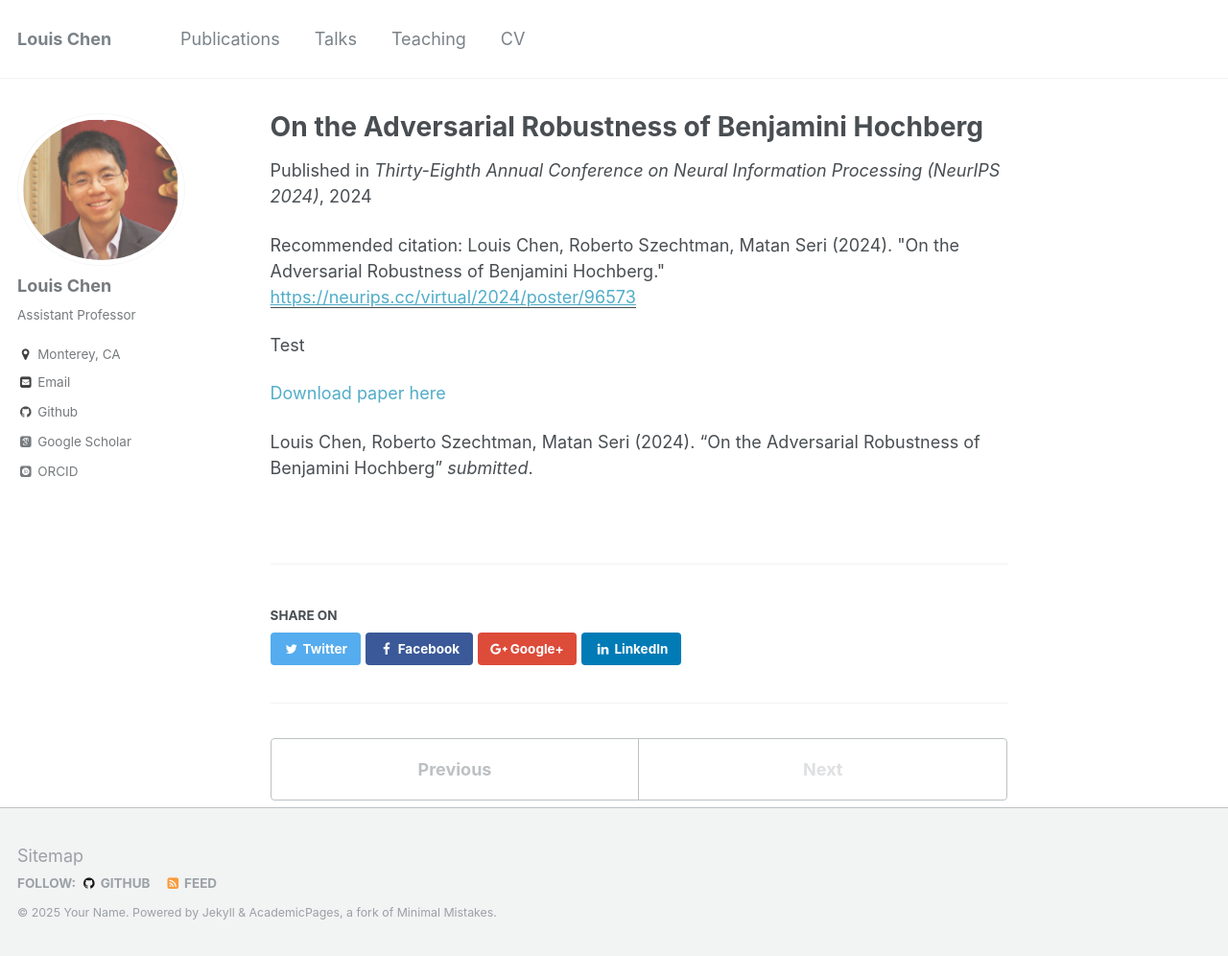
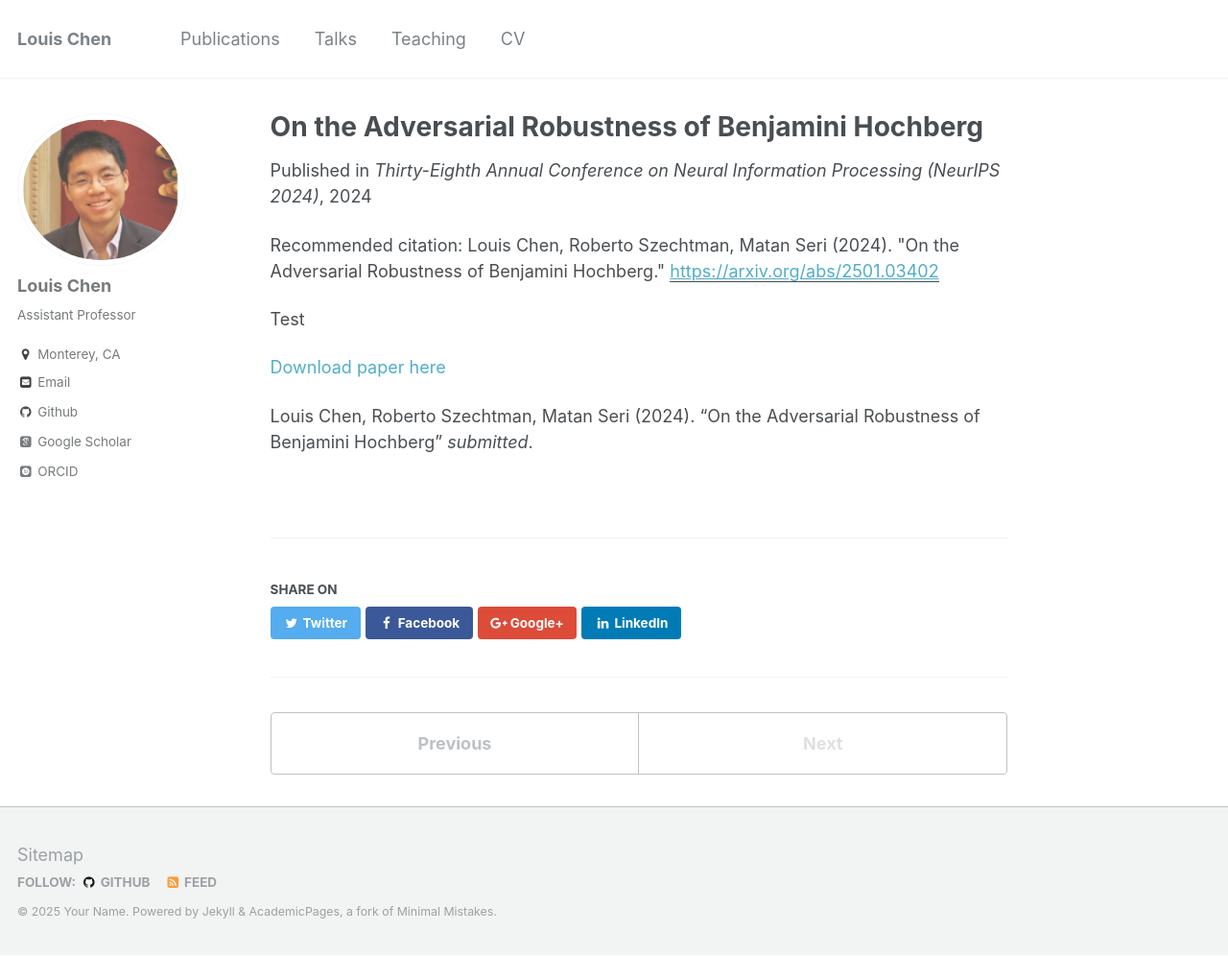
Before and after one commit to LouisLChen/LouisLChen.github.io, a Jekyll site: the page built from _publications/Neurips_BH.md, in a window 1280 px wide and 996 px high. Shown: the whole window at 96% size. Built offline with Jekyll 4.4.1, drawn with Linux system fonts in a browser that asks for light colours; some web fonts are replaced; some of the changed lines change nothing that is shown.

Commit message:
Update Neurips_BH.md

```diff
--- a/_publications/Neurips_BH.md
+++ b/_publications/Neurips_BH.md
@@ -5,7 +5,7 @@ permalink: /publication/Neurips_BH
 excerpt: 'The Benjamini-Hochberg (BH) procedure is widely used to control the false detection rate (FDR) in multiple testing. Applications of this control abound in drug discovery, forensics, anomaly detection, and, in particular, machine learning, ranging from nonparametric outlier detection to out-of-distribution detection and one-class classification methods. Considering this control could be relied upon in critical safety/security contexts, we investigate its adversarial robustness. More precisely, we study under what conditions BH does and does not exhibit adversarial robustness, we present a class of simple and easily implementable adversarial test-perturbation algorithms, and we perform computational experiments. With our algorithms, we demonstrate that there are conditions under which BH control can be significantly broken with relatively few (even just one) test score perturbation(s), and provide non-asymptotic guarantees on the expected adversarial-adjustment to FDR. Our technical analysis involves a combinatorial reframing of the BH procedure as a balls into bins process, and drawing a connection to generalized ballot problems to facilitate an information-theoretic approach for deriving non-asymptotic lower bounds.'
 date: 2024-09-25
 venue: 'Thirty-Eighth Annual Conference on Neural Information Processing (NeurIPS 2024)'
-paperurl: 'https://neurips.cc/virtual/2024/poster/96573'
+paperurl: 'https://arxiv.org/abs/2501.03402'
 citation: 'Louis Chen, Roberto Szechtman, Matan Seri (2024). &quot;On the Adversarial Robustness of Benjamini Hochberg.&quot;'
 ---
 Test
```
